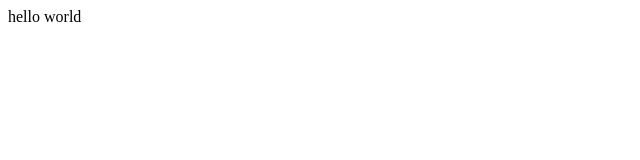
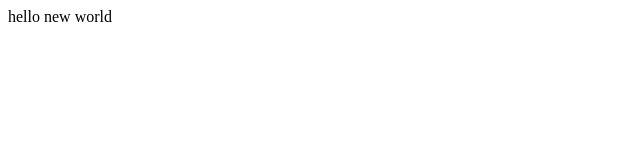
Before and after one commit to ErickDup/github-flow, a plain HTML site: page index.html in a window 1280 px wide. Shown: the full height of the page, 0-640 px from the left. Drawn offline with Linux system fonts and the light colour scheme.

Commit message:
Feature A

```diff
--- a/index.html
+++ b/index.html
@@ -1,5 +1,5 @@
 <html lang="fr">
     <body>
-        hello world
+        hello new world
     </body>
 </html>
```
